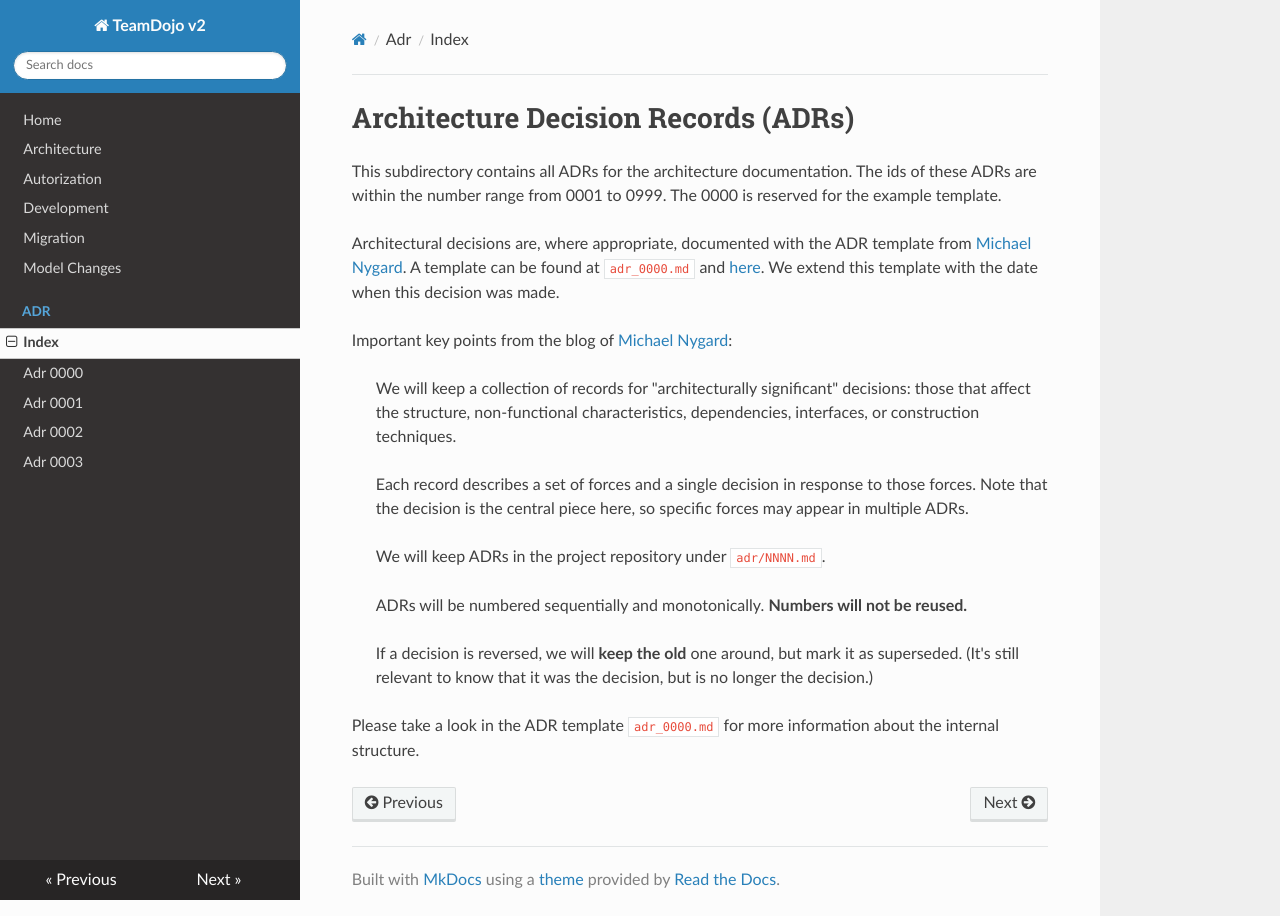
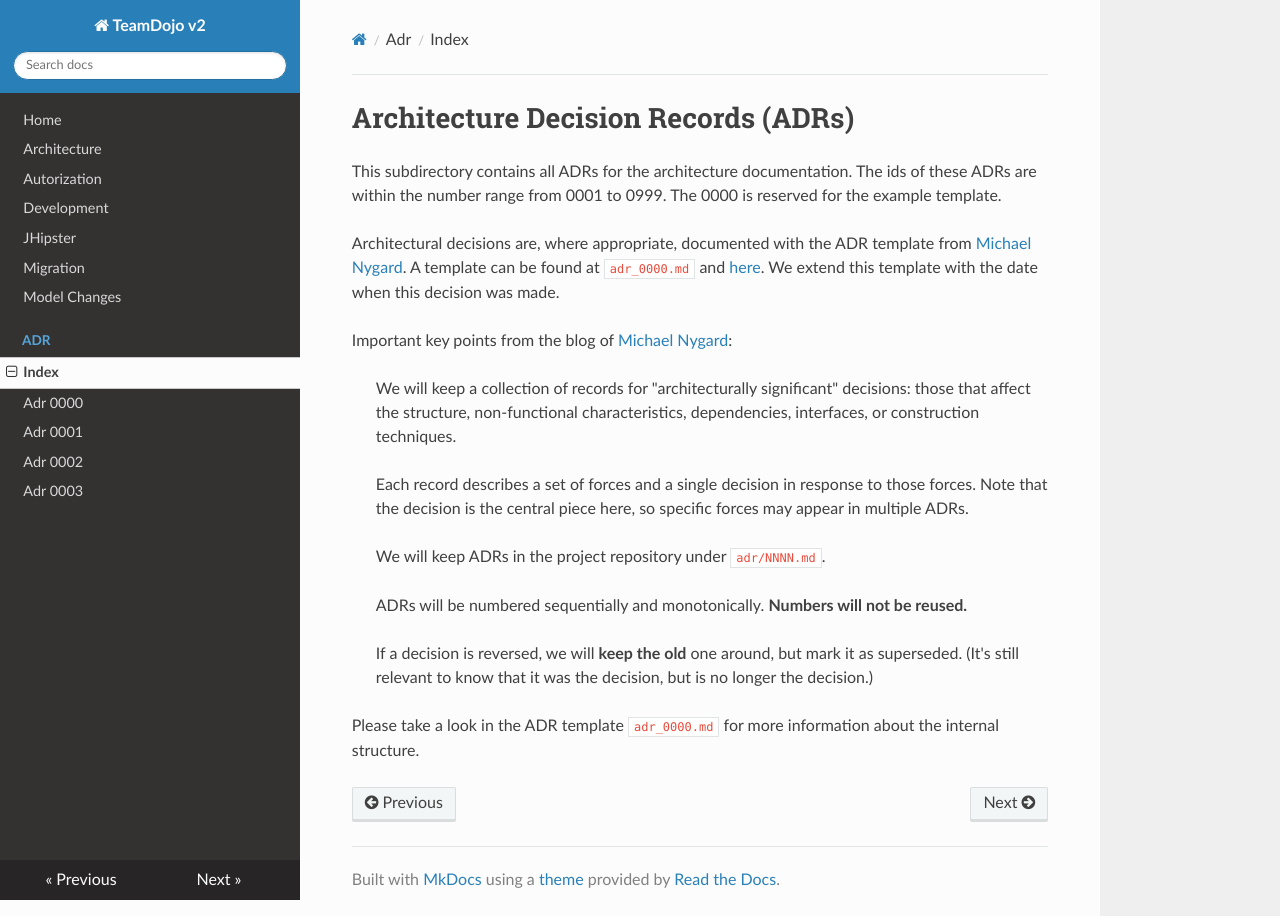
Before and after one commit to iteratec/TeamDojo, an MkDocs documentation site: the page built from docs/adr/README.md, in a window 1280 px wide. Built offline with MkDocs 1.6.1, drawn with Linux system fonts in a browser that asks for light colours; nearby versions of some CDN libraries.

Commit message:
#90 Move JHipster readme into docs dir
Signed-off-by: Sven Strittmatter <sven.strittmatter@iteratec.com>

```diff
--- a/JHipser.md
+++ b/docs/JHipser.md
@@ -1,4 +1,4 @@
-# teamDojo
+# JHipster
 
 This application was generated using JHipster 7.0.1, you can find documentation and help at [https://www.jhipster.tech/documentation-archive/v7.0.1](https://www.jhipster.tech/documentation-archive/v7.0.1).
 
```
